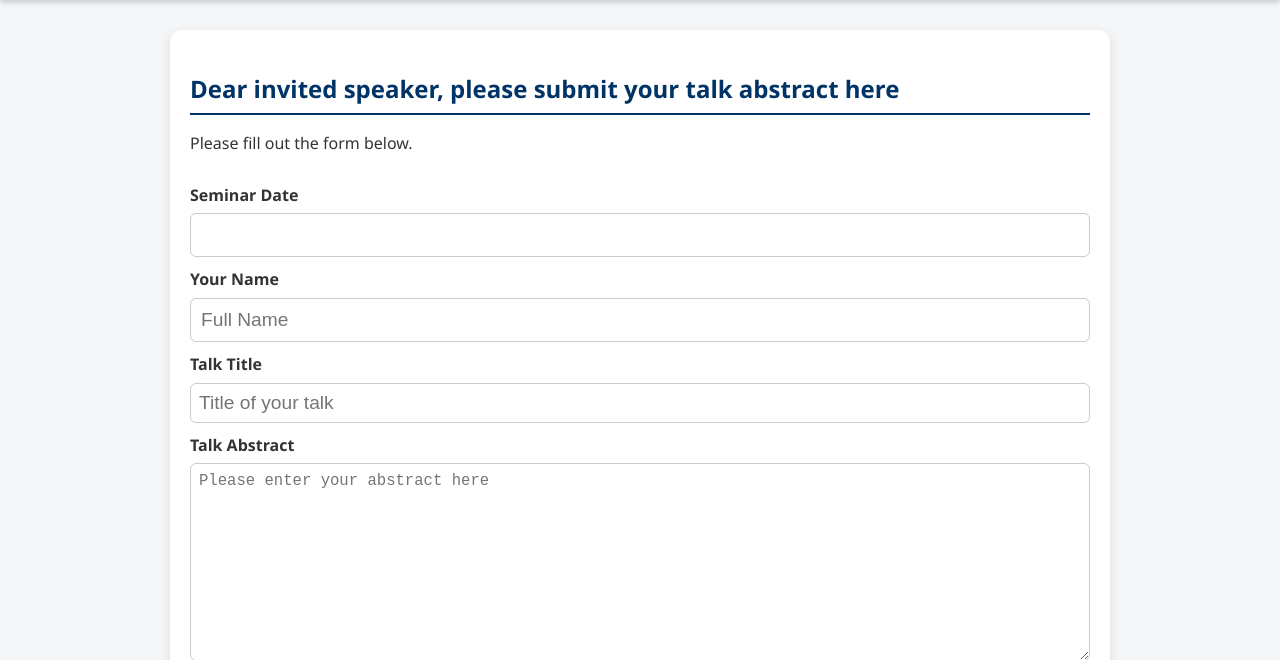
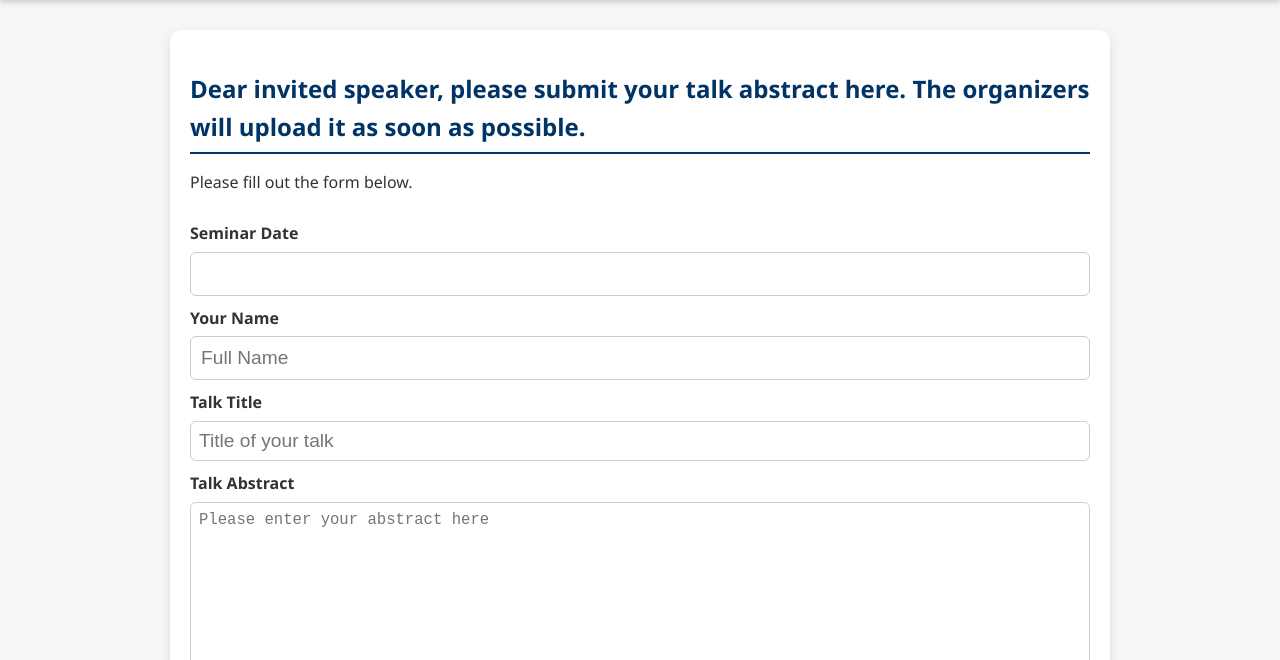
Before and after one commit to vtmaths/imfp-igp-seminar, a plain HTML site: page submit-abstract.html in a window 1280 px wide. Shown: the part 140-800 px from the top of the page. Drawn offline with Linux system fonts and the light colour scheme.

Commit message:
Update submit-abstract.html

```diff
--- a/submit-abstract.html
+++ b/submit-abstract.html
@@ -21,7 +21,7 @@
 
   <main>
     <section id="submit-abstract">
-      <h2>Dear invited speaker, please submit your talk abstract here</h2>
+      <h2>Dear invited speaker, please submit your talk abstract here. The organizers will upload it as soon as possible.</h2>
       <p>Please fill out the form below.</p>
       <form action="https://formspree.io/f/xgvlqago" method="POST">
         <label for="date">Seminar Date</label>
```
